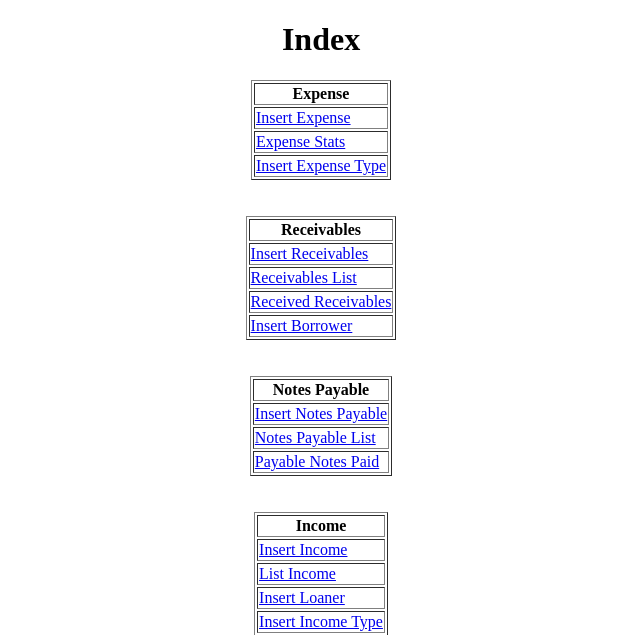
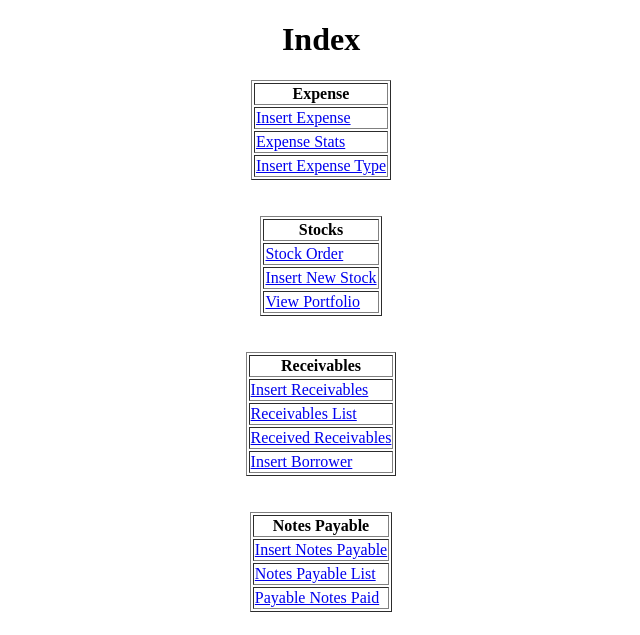
Before and after one commit to mandavkarswap/empire, a PHP site: page /fs/index.php in a window 1280 px wide. Shown: the top 635 px of the page, without its empty margins (319-959 px from the left). Run offline with PHP 8.4, Linux system fonts and the light colour scheme.

Commit message:
Updated Index page added scock pages  On branch master  Your branch is up-to-date with 'origin/master'.
 Changes to be committed:
	modified:   fs/index.php

```diff
--- a/fs/index.php
+++ b/fs/index.php
@@ -7,6 +7,12 @@ $moduels = array(
 							'Expense Stats' => '/expense-stats.php',
 							'Insert Expense Type' => '/expense-type.php',
 						),
+			'Stocks' => array(
+							'Stock Order' => '/stock.php',
+							'Insert New Stock' => '/insert-stock.php',
+							'View Portfolio' => '/portfolio-list.php',
+						),
+
 			'Receivables' => array(
 							'Insert Receivables' => '/receivables.php',
 							'Receivables List' => '/receivables-list.php',
```
